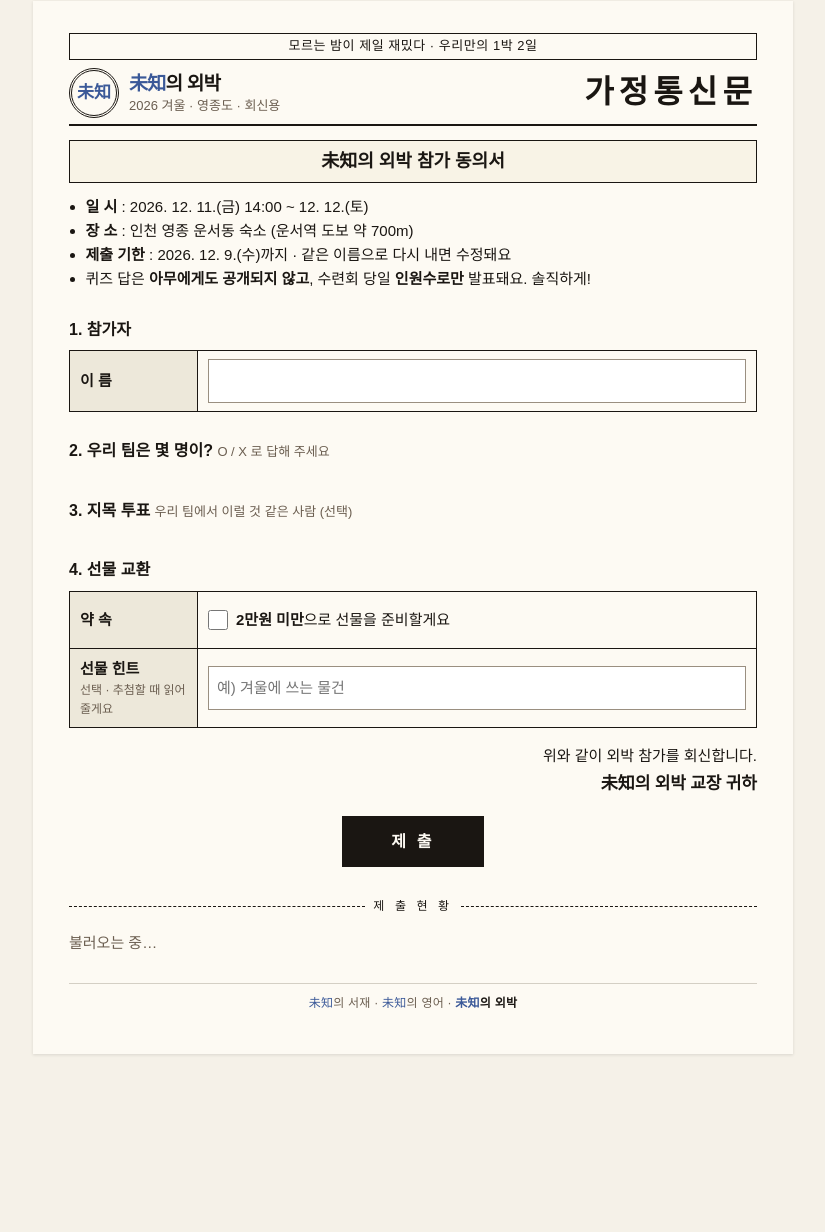
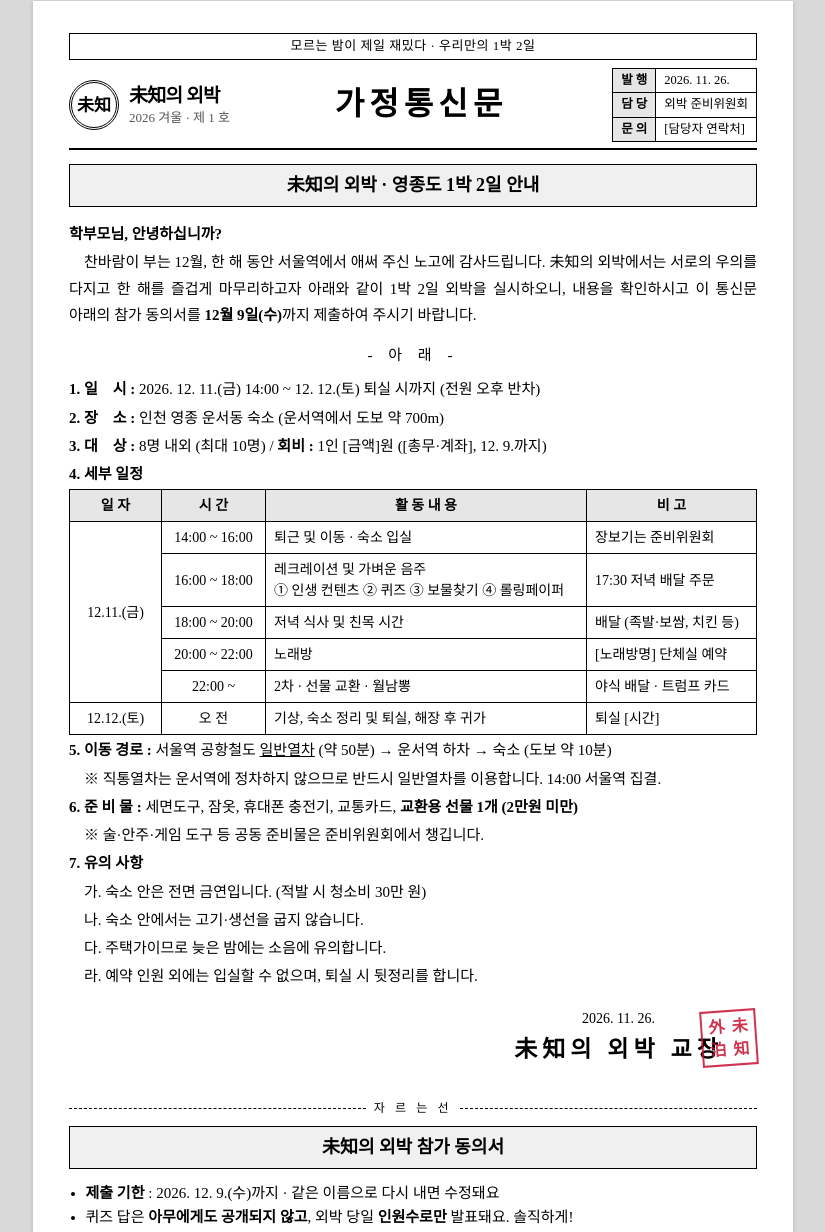
Before and after one commit to ppmj789/sleepover-together, a plain HTML site: page index.html in a window 1280 px wide. Shown: the part 23-1255 px from the top of the page, without its empty margins (227-1052 px from the left). Before the commit the page ends 1101 px from the top, so only its background shows below. Drawn offline with Linux system fonts and the light colour scheme; a script that the page names is missing; a web font is replaced by a local one.

Commit message:
가정통신문을 사이트에 합치고 흑백·바탕체로 변경
- 안내문(일정·이동·준비물·유의사항·교장 직인) + 자르는 선 아래 참가 동의서
- 예전 학교 가정통신문 색(흑백, 회색 표머리, 빨간 직인)
- 글꼴: 바탕(Batang) → 없으면 Gowun Batang

Co-Authored-By: Claude Opus 5.5 <noreply@anthropic.com>
Claude-Session: https://claude.ai/code/session_01Q1cboyufQxhf912UZ9WAWD

```diff
--- a/index.html
+++ b/index.html
@@ -3,10 +3,9 @@
 <head>
 <meta charset="utf-8">
 <meta name="viewport" content="width=device-width, initial-scale=1">
-<title>未知의 외박 — 참가 동의서</title>
+<title>未知의 외박 — 가정통신문</title>
 <link rel="preconnect" href="https://fonts.googleapis.com">
-<link href="https://fonts.googleapis.com/css2?family=Noto+Serif+KR:wght@500;700&display=swap" rel="stylesheet">
-<link href="https://cdn.jsdelivr.net/gh/orioncactus/pretendard@v1.3.9/dist/web/variable/pretendardvariable-dynamic-subset.min.css" rel="stylesheet">
+<link href="https://fonts.googleapis.com/css2?family=Gowun+Batang:wght@400;700&display=swap" rel="stylesheet">
 <link rel="stylesheet" href="./style.css">
 </head>
 <body>
@@ -17,19 +16,73 @@
   <div class="masthead">
     <div class="school">
       <div class="emblem" aria-hidden="true">未知</div>
-      <div><span class="brand"><span class="mi">未知</span>의 외박</span><br><span class="muted">2026 겨울 · 영종도 · 회신용</span></div>
+      <div><span class="brand">未知의 외박</span><br><span class="muted">2026 겨울 · 제 1 호</span></div>
     </div>
     <h1>가정통신문</h1>
+    <table class="info">
+      <tbody>
+        <tr><th>발 행</th><td>2026. 11. 26.</td></tr>
+        <tr><th>담 당</th><td>외박 준비위원회</td></tr>
+        <tr><th>문 의</th><td>[담당자 연락처]</td></tr>
+      </tbody>
+    </table>
   </div>
 
-  <div class="titlebox">未知의 외박 참가 동의서</div>
+  <div class="titlebox">未知의 외박 · 영종도 1박 2일 안내</div>
 
+  <section class="letter">
+    <p class="greet">학부모님, 안녕하십니까?</p>
+    <p class="body">찬바람이 부는 12월, 한 해 동안 서울역에서 애써 주신 노고에 감사드립니다. 未知의 외박에서는 서로의 우의를 다지고 한 해를 즐겁게 마무리하고자 아래와 같이 1박 2일 외박을 실시하오니, 내용을 확인하시고 이 통신문 아래의 참가 동의서를 <b>12월 9일(수)</b>까지 제출하여 주시기 바랍니다.</p>
+
+    <div class="arae">- 아 래 -</div>
+
+    <div class="items">
+      <div><b>1. 일&nbsp;&nbsp;&nbsp;&nbsp;시 :</b> 2026. 12. 11.(금) 14:00 ~ 12. 12.(토) 퇴실 시까지 (전원 오후 반차)</div>
+      <div><b>2. 장&nbsp;&nbsp;&nbsp;&nbsp;소 :</b> 인천 영종 운서동 숙소 (운서역에서 도보 약 700m)</div>
+      <div><b>3. 대&nbsp;&nbsp;&nbsp;&nbsp;상 :</b> 8명 내외 (최대 10명) / <b>회비 :</b> 1인 [금액]원 ([총무·계좌], 12. 9.까지)</div>
+      <div><b>4. 세부 일정</b></div>
+      <div class="scroll">
+        <table class="sched">
+          <thead>
+            <tr><th style="width: 92px">일 자</th><th style="width: 104px">시 간</th><th>활 동 내 용</th><th style="width: 170px">비 고</th></tr>
+          </thead>
+          <tbody>
+            <tr><td rowspan="5" class="c">12.11.(금)</td><td class="c">14:00 ~ 16:00</td><td>퇴근 및 이동 · 숙소 입실</td><td>장보기는 준비위원회</td></tr>
+            <tr><td class="c">16:00 ~ 18:00</td><td>레크레이션 및 가벼운 음주<br>① 인생 컨텐츠 ② 퀴즈 ③ 보물찾기 ④ 롤링페이퍼</td><td>17:30 저녁 배달 주문</td></tr>
+            <tr><td class="c">18:00 ~ 20:00</td><td>저녁 식사 및 친목 시간</td><td>배달 (족발·보쌈, 치킨 등)</td></tr>
+            <tr><td class="c">20:00 ~ 22:00</td><td>노래방</td><td>[노래방명] 단체실 예약</td></tr>
+            <tr><td class="c">22:00 ~</td><td>2차 · 선물 교환 · 월남뽕</td><td>야식 배달 · 트럼프 카드</td></tr>
+            <tr><td class="c">12.12.(토)</td><td class="c">오 전</td><td>기상, 숙소 정리 및 퇴실, 해장 후 귀가</td><td>퇴실 [시간]</td></tr>
+          </tbody>
+        </table>
+      </div>
+      <div><b>5. 이동 경로 :</b> 서울역 공항철도 <u>일반열차</u> (약 50분) → 운서역 하차 → 숙소 (도보 약 10분)</div>
+      <div class="sub">※ 직통열차는 운서역에 정차하지 않으므로 반드시 일반열차를 이용합니다. 14:00 서울역 집결.</div>
+      <div><b>6. 준 비 물 :</b> 세면도구, 잠옷, 휴대폰 충전기, 교통카드, <b>교환용 선물 1개 (2만원 미만)</b></div>
+      <div class="sub">※ 술·안주·게임 도구 등 공동 준비물은 준비위원회에서 챙깁니다.</div>
+      <div><b>7. 유의 사항</b></div>
+      <div class="sub">가. 숙소 안은 전면 금연입니다. (적발 시 청소비 30만 원)</div>
+      <div class="sub">나. 숙소 안에서는 고기·생선을 굽지 않습니다.</div>
+      <div class="sub">다. 주택가이므로 늦은 밤에는 소음에 유의합니다.</div>
+      <div class="sub">라. 예약 인원 외에는 입실할 수 없으며, 퇴실 시 뒷정리를 합니다.</div>
+    </div>
+  </section>
+
+  <div class="seal">
+    <div>
+      <div class="date">2026. 11. 26.</div>
+      <div class="head">未知의 외박 교장</div>
+    </div>
+    <div class="stamp" aria-label="직인"><span>外</span><span>未</span><span>泊</span><span>知</span></div>
+  </div>
+
+  <div class="cut">자 르 는 선</div>
+
+  <div class="titlebox form-title">未知의 외박 참가 동의서</div>
   <div class="notice">
     <ul>
-      <li><b>일 시</b> : 2026. 12. 11.(금) 14:00 ~ 12. 12.(토)</li>
-      <li><b>장 소</b> : 인천 영종 운서동 숙소 (운서역 도보 약 700m)</li>
       <li><b>제출 기한</b> : <span id="deadlineText">2026. 12. 9.(수)</span>까지 · 같은 이름으로 다시 내면 수정돼요</li>
-      <li>퀴즈 답은 <b>아무에게도 공개되지 않고</b>, 수련회 당일 <b>인원수로만</b> 발표돼요. 솔직하게!</li>
+      <li>퀴즈 답은 <b>아무에게도 공개되지 않고</b>, 외박 당일 <b>인원수로만</b> 발표돼요. 솔직하게!</li>
     </ul>
   </div>
 
@@ -80,7 +133,7 @@
 
   <div class="cut">제 출 현 황</div>
   <p id="board" class="muted">불러오는 중…</p>
-  <div class="series"><span class="mi">未知</span>의 서재 · <span class="mi">未知</span>의 영어 · <b><span class="mi">未知</span>의 외박</b></div>
+  <div class="series">未知의 서재 · 未知의 영어 · <b>未知의 외박</b></div>
 </main>
 
 <script type="module">
--- a/style.css
+++ b/style.css
@@ -1,15 +1,15 @@
 [hidden] { display: none !important; }
 :root {
-  /* 未知 시리즈 공통 팔레트 (未知의 서재와 동일) */
-  --bg: #F5F1E8; --paper: #FDFAF3; --ink: #1A1612; --muted: #6B5E50;
-  --line: #1A1612; --head: #EDE8DA; --soft: #F8F3E6;
-  --accent: #3B5998; --red: #C0392B;
-  --display: 'Pretendard Variable', 'Pretendard', 'Apple SD Gothic Neo', sans-serif;
-  --serif: 'Noto Serif KR', 'Nanum Myeongjo', 'Batang', serif;
+  /* 예전 학교 가정통신문: 흑백 + 회색 표머리 + 빨간 직인, 바탕체 */
+  --bg: #d9d9d9; --paper: #fff; --ink: #000; --muted: #555;
+  --line: #000; --head: #e6e6e6; --soft: #f0f0f0;
+  --accent: #000; --red: #c8102e;
+  --display: 'Batang', '바탕', 'BatangChe', '바탕체', 'Gowun Batang', 'Nanum Myeongjo', serif;
+  --serif: var(--display);
 }
 * { box-sizing: border-box; }
 body { margin: 0; background: var(--bg); color: var(--ink); font-family: var(--display); font-size: 15px; line-height: 1.6; }
-.paper { max-width: 760px; margin: 24px auto; background: var(--paper); padding: 32px 36px 40px; box-shadow: 0 1px 3px rgba(26,22,18,.12); }
+.paper { max-width: 760px; margin: 24px auto; background: var(--paper); padding: 32px 36px 40px; box-shadow: 0 1px 4px rgba(0,0,0,.18); }
 @media (max-width: 640px) { .paper { margin: 0; padding: 20px 16px 32px; box-shadow: none; } body { background: var(--paper); } }
 
 .slogan { border: 1px solid var(--line); text-align: center; font-size: 13px; padding: 2px 0; letter-spacing: .04em; }
@@ -17,7 +17,7 @@ body { margin: 0; background: var(--bg); color: var(--ink); font-family: var(--d
 .school { display: flex; align-items: center; gap: 10px; font-size: 13px; line-height: 1.45; }
 .emblem { width: 50px; height: 50px; border-radius: 50%; border: 3px double var(--line); display: flex; align-items: center; justify-content: center; text-align: center; font-family: var(--serif); font-weight: 700; font-size: 17px; line-height: 1; color: var(--accent); flex: none; }
 .brand { font-family: var(--display); font-weight: 900; font-size: 19px; letter-spacing: -.04em; color: var(--ink); }
-.brand .mi { color: var(--accent); }
+.brand .mi { color: inherit; }
 .masthead h1 { margin: 0; font-family: var(--display); font-weight: 900; font-size: 32px; line-height: 1.1; letter-spacing: .16em; }
 .titlebox { margin-top: 14px; border: 1px solid var(--line); background: var(--soft); text-align: center; padding: 6px 8px; font-size: 18px; font-weight: 800; }
 .notice ul { margin: 12px 0 0; padding-left: 1.1em; }
@@ -42,7 +42,7 @@ th small, .hint { display: block; font-weight: 400; font-size: 12px; color: var(
 .ox label.box:has(input:focus-visible) { outline: 2px solid var(--ink); outline-offset: -4px; }
 .ox tr.missing td.q { color: var(--red); }
 
-input[type=text] { width: 100%; font: inherit; padding: 8px; border: 1px solid #9A8F80; border-radius: 0; background: #fff; min-height: 44px; }
+input[type=text] { width: 100%; font: inherit; padding: 8px; border: 1px solid #888; border-radius: 0; background: #fff; min-height: 44px; }
 input:focus-visible, button:focus-visible { outline: 2px solid var(--ink); outline-offset: 2px; }
 .check { display: inline-flex; align-items: center; gap: 8px; min-height: 40px; cursor: pointer; }
 .check input { width: 20px; height: 20px; margin: 0; accent-color: var(--ink); flex: none; }
@@ -56,12 +56,34 @@ button:disabled { opacity: .45; cursor: not-allowed; }
 .msg.err { border-color: var(--red); color: var(--red); }
 .sign { margin-top: 16px; text-align: right; }
 .sign .principal { font-family: var(--serif); font-weight: 700; font-size: 17px; margin-top: 2px; }
-.series { margin-top: 28px; padding-top: 10px; border-top: 1px solid #D4CFC4; text-align: center; font-size: 12px; color: var(--muted); letter-spacing: .02em; }
+.series { margin-top: 28px; padding-top: 10px; border-top: 1px solid #bbb; text-align: center; font-size: 12px; color: var(--muted); letter-spacing: .02em; }
 .series b { color: var(--ink); }
-.series .mi { color: var(--accent); }
+.series .mi { color: inherit; }
 .cut { display: flex; align-items: center; gap: 8px; margin: 30px 0 8px; font-size: 12px; letter-spacing: .3em; }
 .cut::before, .cut::after { content: ""; flex: 1; border-top: 1px dashed var(--ink); }
 .muted { color: var(--muted); }
 .banner { border: 2px solid var(--red); color: var(--red); padding: 10px 12px; margin-bottom: 14px; font-weight: 700; display: none; }
 .banner.show { display: block; }
 .sr { position: absolute; left: -9999px; }
+
+/* ---------- 통신문 본문 ---------- */
+.info { border-collapse: collapse; width: auto; font-size: 12.5px; line-height: 1.4; }
+.info th, .info td { padding: 3px 8px; }
+.info th { width: auto; }
+.letter { margin-top: 14px; font-size: 15px; line-height: 1.75; }
+.letter .greet { margin: 0; font-weight: 700; }
+.letter .body { margin: 2px 0 0; text-indent: 1em; text-align: justify; word-break: keep-all; }
+@media (max-width: 640px) { .letter .body { text-align: left; } .sched { font-size: 13px; min-width: 520px; } }
+.arae { text-align: center; margin: 14px 0 8px; letter-spacing: .4em; }
+.items > div { margin: 2px 0; word-break: keep-all; }
+.items .sub { padding-left: 1em; }
+.scroll { overflow-x: auto; margin: 4px 0 8px; }
+.sched { font-size: 14px; line-height: 1.5; min-width: 560px; }
+.sched th { text-align: center; padding: 5px; }
+.sched td { padding: 5px 8px; }
+.sched td.c { text-align: center; white-space: nowrap; }
+.seal { display: flex; justify-content: flex-end; align-items: center; margin-top: 18px; }
+.seal .date { font-size: 14px; text-align: center; }
+.seal .head { font-weight: 700; font-size: 23px; letter-spacing: .22em; margin-top: 2px; }
+.stamp { width: 56px; height: 56px; border: 2.5px solid var(--red); color: var(--red); display: grid; grid-template-columns: repeat(2, minmax(0, 1fr)); align-items: center; justify-items: center; font-weight: 700; font-size: 16px; line-height: 1; padding: 3px; margin-left: -22px; opacity: .85; transform: rotate(-4deg); flex: none; }
+.titlebox.form-title { margin-top: 6px; }
```
Also changed, not shown: host.html (+4 -5 lines).
